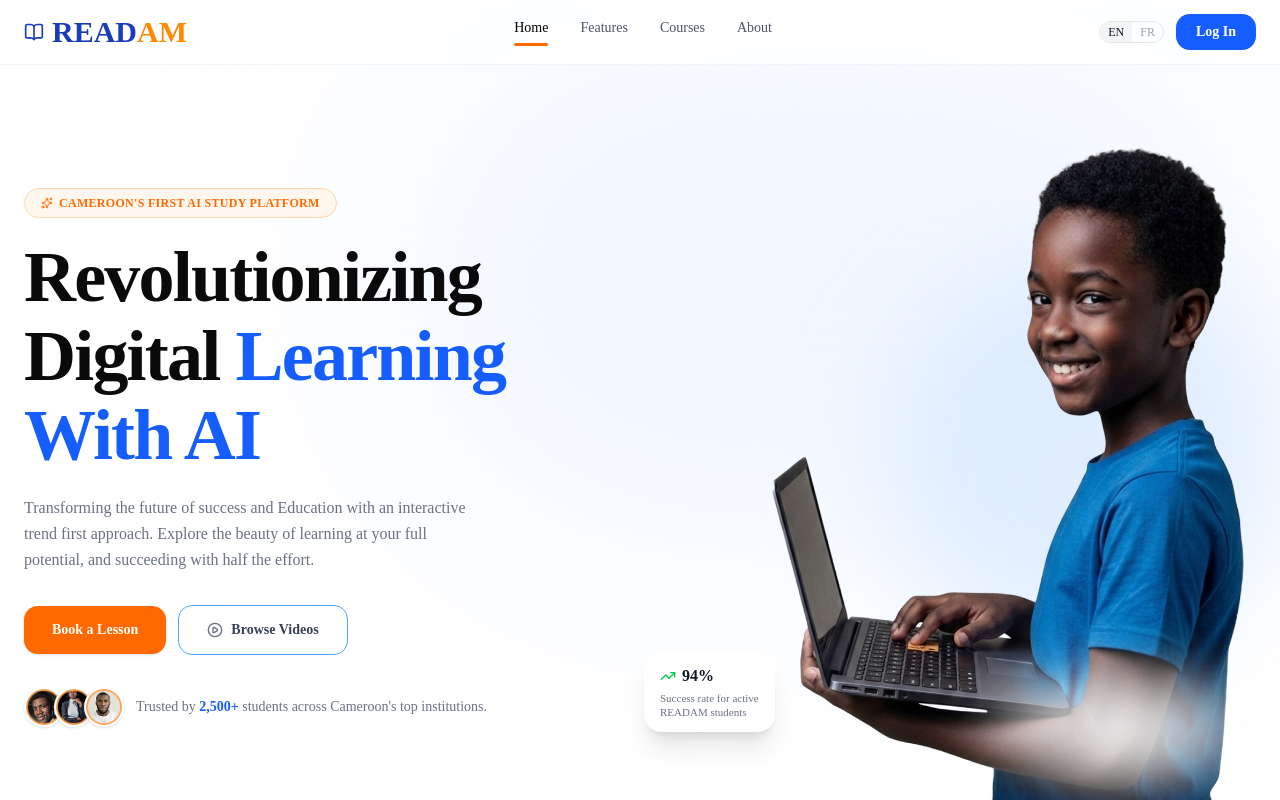
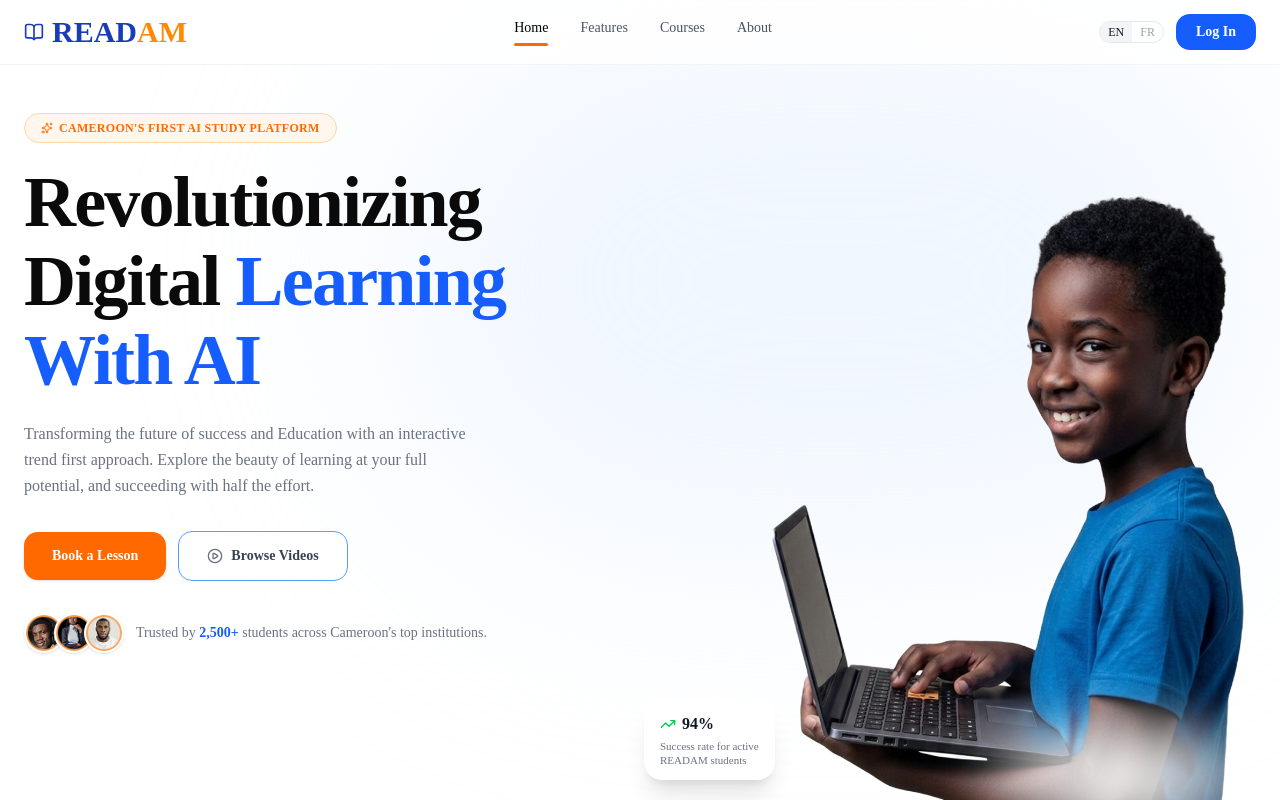
Before and after one commit to Nyellie793/readam-frontend-, a Next.js app: page / in a window 1280 px wide. Shown: the top 800 px of the page. Built offline with nearby package versions, Linux system fonts and the light colour scheme.

Commit message:
Adjusted hero

```diff
--- a/src/components/sections/Hero.tsx
+++ b/src/components/sections/Hero.tsx
@@ -7,13 +7,13 @@
 export default function Hero() {
   return (
     <section className="relative overflow-hidden bg-transparent">
-      <div className="mx-auto max-w-7xl px-6">
+      <div className="mx-auto max-w-7xl px-6 py-8 lg:py-12">
 
         {/* Hero grid */}
-        <div className="grid min-h-[calc(100vh-64px)] grid-cols-1 items-center gap-8 lg:grid-cols-2">
+        <div className="grid min-h-[unset] grid-cols-1 items-start gap-8 lg:grid-cols-2">
 
           {/* LEFT */}
-          <div className="pb-12 pt-10 text-left lg:py-0">
+          <div className="pb-6 pt-4 text-left lg:py-0">
             <HeroBadge />
             <h1 className="mt-5 text-5xl font-black leading-[1.1] tracking-tight sm:text-6xl lg:text-6xl xl:text-7xl">
               Revolutionizing
--- a/src/components/sections/HeroImage.tsx
+++ b/src/components/sections/HeroImage.tsx
@@ -6,14 +6,7 @@
     <div className="relative flex h-full w-full items-end justify-center">
 
       {/* Blue radial glow — background right */}
-      <div
-        className="absolute right-[-80px] top-1/2 -translate-y-1/2 h-[500px] w-[500px] rounded-full pointer-events-none z-0"
-        style={{
-          background:
-            "radial-gradient(ellipse at center, rgba(219,234,254,0.8) 0%, rgba(191,219,254,0.4) 40%, transparent 70%)",
-          filter: "blur(40px)",
-        }}
-      />
+      <div className="absolute bottom-0 left-0 h-[25%] w-full pointer-events-none bg-gradient-to-b from-transparent via-white/30 to-white"/>
 
       {/* Person image */}
       <Image
```
